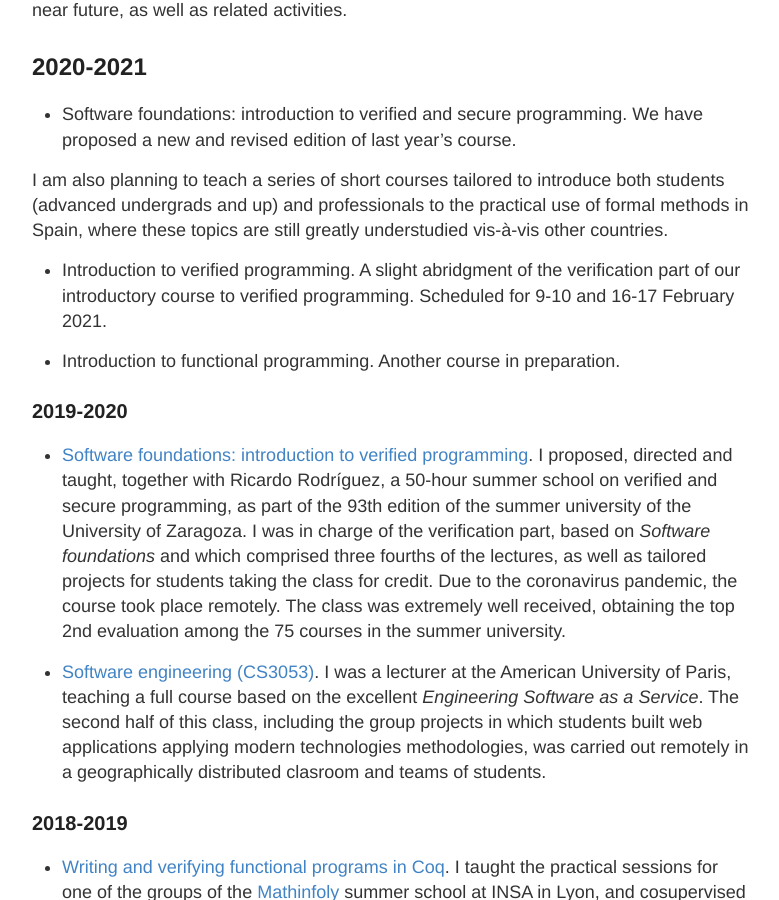
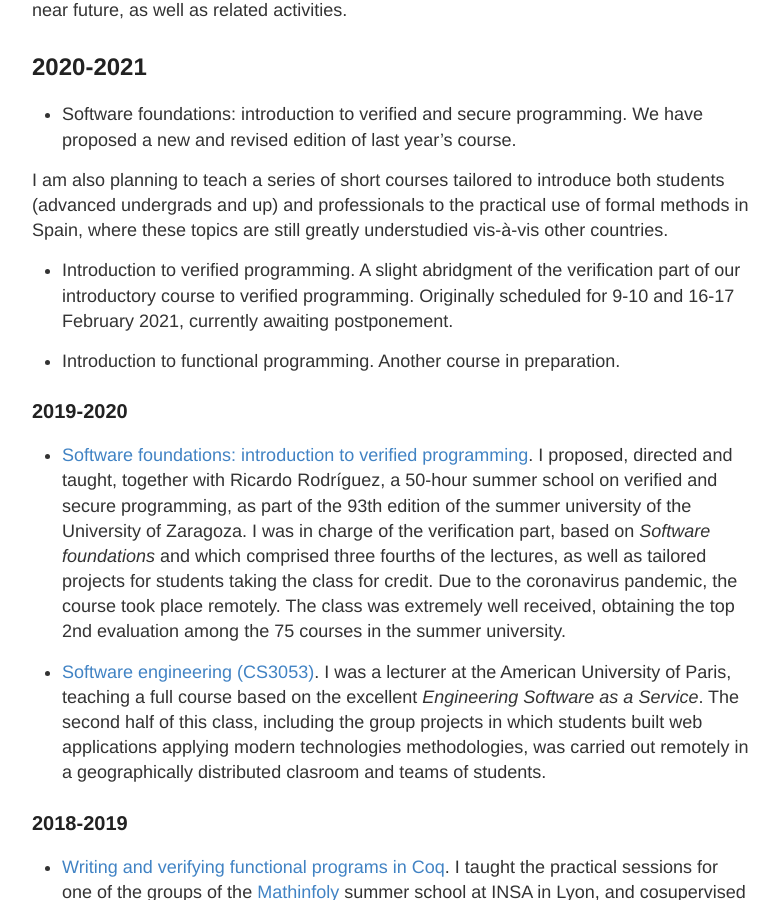
Before and after one commit to robblanco/robblanco.github.io, a Jekyll site: the page built from teaching.md, in a window 1280 px wide and 900 px high, scrolled down 476 px. Shown: the whole window, without its empty margins (248-1027 px from the left). Built offline with Jekyll 4.4.1, drawn with Linux system fonts in a browser that asks for light colours.

Commit message:
Course was postponed

```diff
--- a/teaching.md
+++ b/teaching.md
@@ -30,7 +30,8 @@ understudied vis-à-vis other countries.
 
 * Introduction to verified programming.
   A slight abridgment of the verification part of our introductory course to
-  verified programming. Scheduled for 9-10 and 16-17 February 2021.
+  verified programming. Originally scheduled for 9-10 and 16-17 February 2021,
+  currently awaiting postponement.
 
 * Introduction to functional programming.
   Another course in preparation.
```
